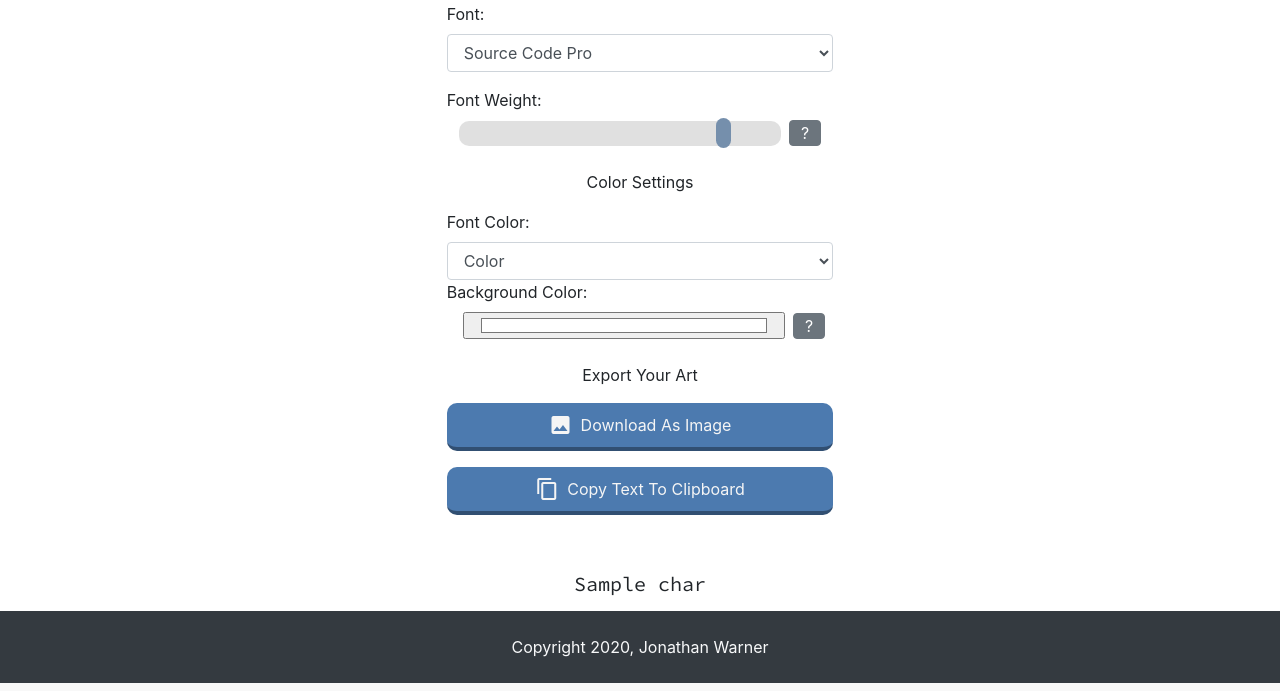
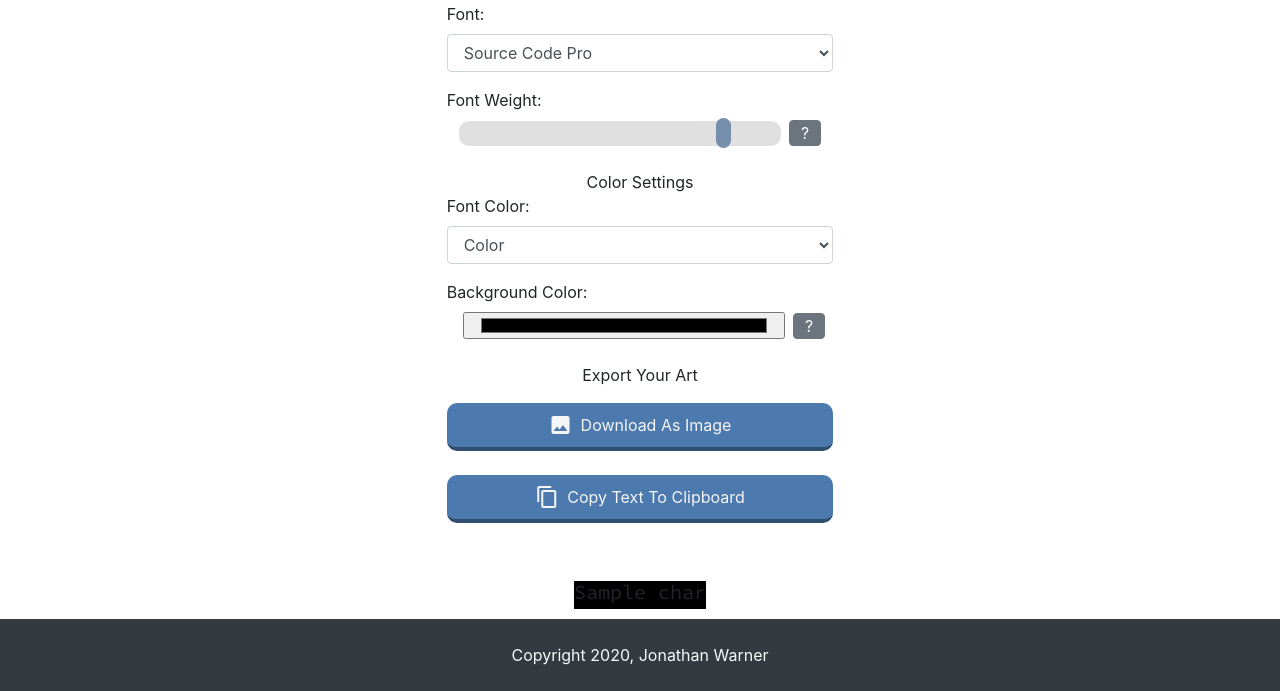
Before and after one commit to jewarner57/image-to-ascii-converter, a Flask app: template templates/view.html in a window 1280 px wide. Shown: the part 206-897 px from the top of the page. Run offline with Flask 2, Linux system fonts and the light colour scheme; the template is opened without the code that fills it: most values are stand-ins (such as "Sample title", 1, 10 or a date in 2020); some web fonts are replaced.

Commit message:
feat: add error handling to image downloads

```diff
--- a/static/styles.css
+++ b/static/styles.css
@@ -51,6 +51,7 @@ body {
     font-weight: 400;
     font-size: 20px;
     padding-top: 10px;
+    background-color: black;
 }
 
 .ascii-display-black > p > span {
--- a/static/view-settings.js
+++ b/static/view-settings.js
@@ -9,16 +9,24 @@ $(function () {
     // Hide the download button and show loading bar
     $("#image-download-prompt").removeClass("hidden")
     $("#image-download").addClass("hidden")
+    $("#download-error").text("")
 
-    const response = await fetch('/createImage', {
-      method: "POST",
-      headers: { "Content-type": "application/json" },
-      body: JSON.stringify({ imageData, backgroundColor, fontFamilyNumber, textColor }),
-    })
+    let response = ''
 
-    // Hide loading bar and show download button
-    $("#image-download-prompt").addClass("hidden")
-    $("#image-download").removeClass("hidden")
+    try {
+      response = await fetch('/createImage', {
+        method: "POST",
+        headers: { "Content-type": "application/json" },
+        body: JSON.stringify({ imageData, backgroundColor, fontFamilyNumber, textColor }),
+      })
+    }
+    catch (err) {
+      hideLoadingBar()
+      $("#download-error").text('Something went wrong and your image could not be downloaded. Try again in a few moments.')
+      return
+    }
+
+    hideLoadingBar()
 
     // Get the image response and create a blob
     const imageBlob = await response.blob()
@@ -35,6 +43,12 @@ $(function () {
     link.click()
     document.body.removeChild(link)
   })
+
+  function hideLoadingBar() {
+    // Hide loading bar and show download button
+    $("#image-download-prompt").addClass("hidden")
+    $("#image-download").removeClass("hidden")
+  }
 
   // copy element's inner text to clipboard
   $('#clipboard-copy').click(function () {
--- a/templates/view.html
+++ b/templates/view.html
@@ -29,7 +29,7 @@
           ?
         </button>
       </div>
-      <p class="text-center mt-4">Color Settings</p>
+      <p class="text-center mt-4 mb-0">Color Settings</p>
 
       <div class="color-settings">
 
@@ -42,10 +42,10 @@
         </div>
 
 
-        <div class="color-picker">
+        <div class="color-picker mt-3">
           <label for="background-color">Background Color:</label>
           <div class="input-tooltip-wrapper">
-            <input type="color" id="background-color" value="#ffffff" class="ml-2 color-input col-10">
+            <input type="color" id="background-color" value="#000000" class="ml-2 color-input col-10">
             <!-- custom background color tooltip -->
             <button type="button" class="btn btn-secondary ml-2 col-1 py-0 px-1" data-toggle="tooltip"
               data-placement="top" title="Black is a good choice for full color images.">
@@ -63,10 +63,15 @@
           Image
         </div>
 
-        <div class="hidden pb-4" id="image-download-prompt">
+        <div class="hidden pb-2" id="image-download-prompt">
           <div class="loading-bar mb-2"></div>
           <p>Please allow up to a minute for your image to process. Your image will be downloaded automatically.</p>
         </div>
+
+        <div class="pb-2">
+          <p class="errorText text-center" id="download-error"></p>
+        </div>
+
 
         <div class="theme-button" id="clipboard-copy"><i class="material-icons mr-2"
             id="upload-icon">content_copy</i>Copy Text To
```
Also changed, not shown: pil_text.png.
